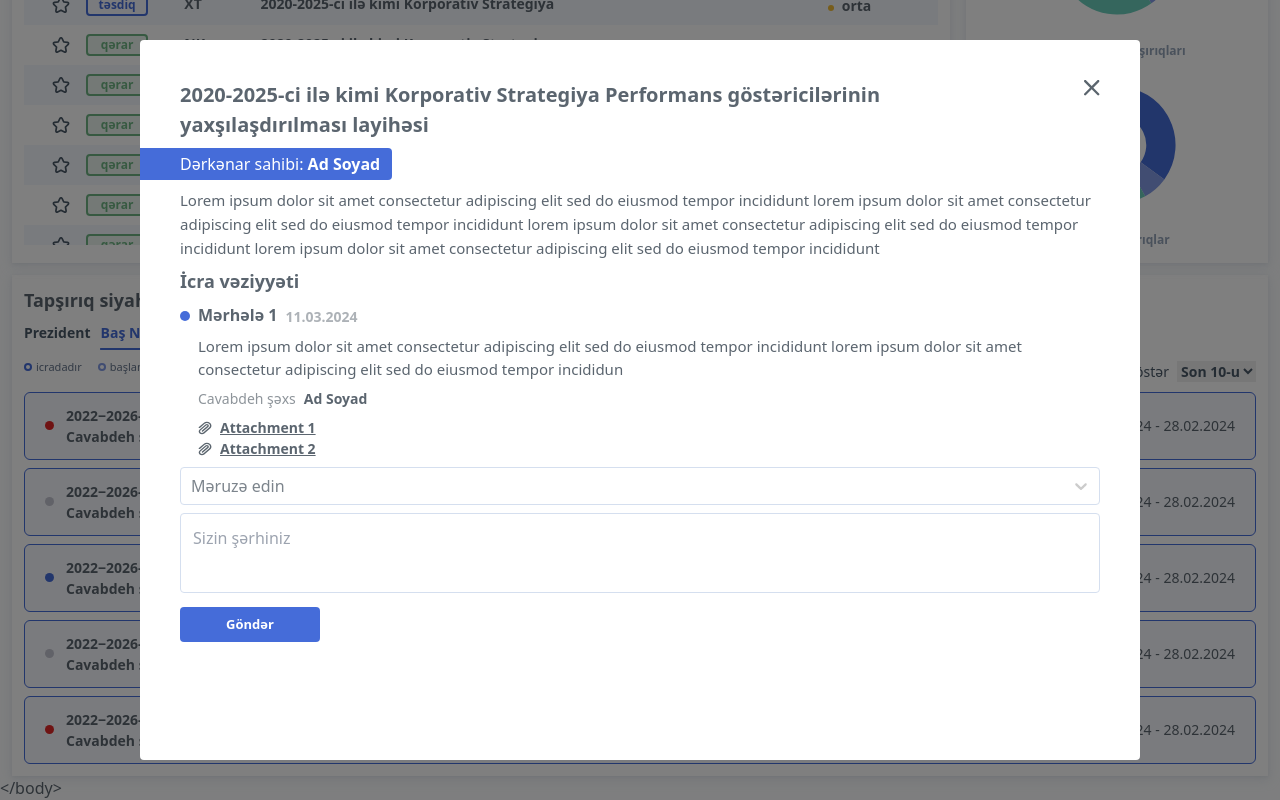
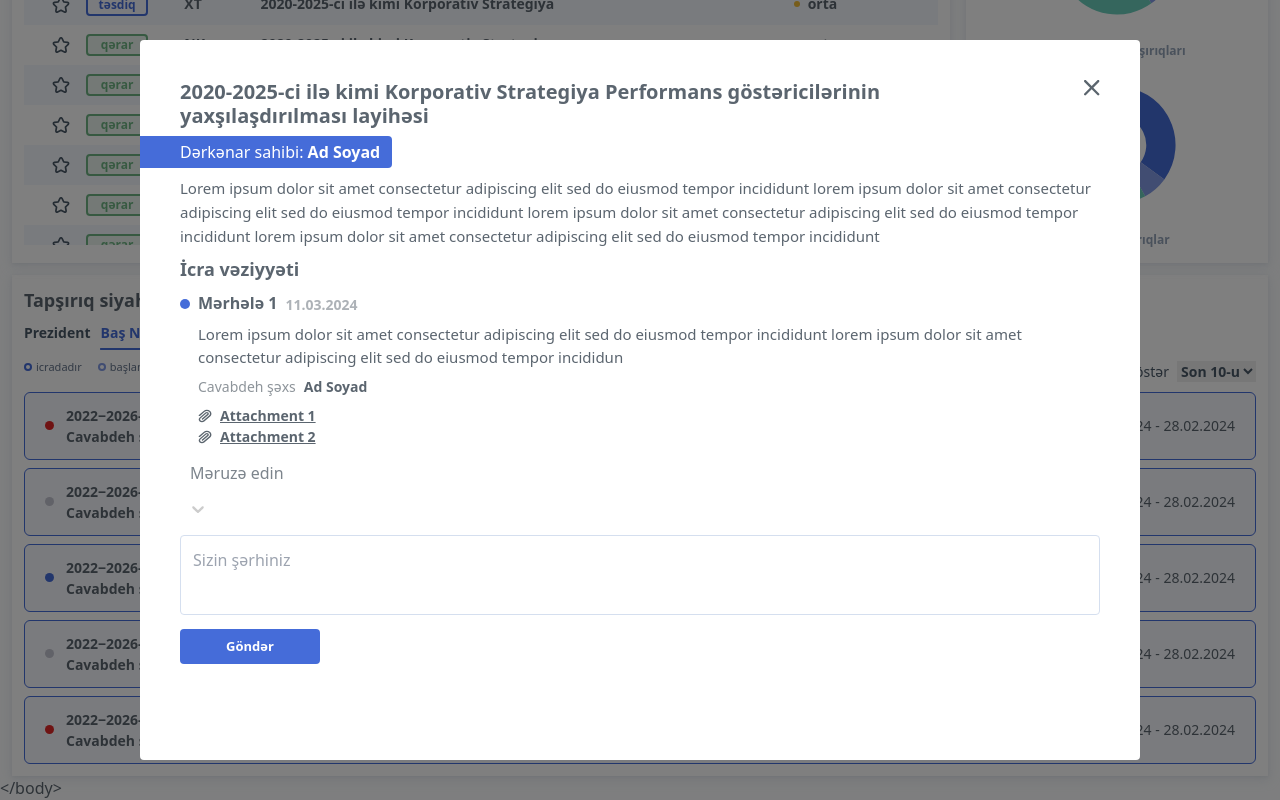
Before and after one commit to RahimliZakir/task-management-project-aih, a React (Vite) app: page / in a window 1280 px wide. Both pictures are taken after a click on the element 640 px from the left and 883 px from the top of the page. Shown: the part 458-1258 px from the top of the page. Built offline with nearby package versions, Linux system fonts and the light colour scheme.

Commit message:
DataSlicer & Horizontal Scrollbar Improved

```diff
--- a/src/assets/scss/_scrollbar.scss
+++ b/src/assets/scss/_scrollbar.scss
@@ -1,5 +1,6 @@
 ::-webkit-scrollbar {
-  @apply w-[5px];
+  @apply w-[5px] h-[5px];
+  //*Width is for the "vertical" and height is for the "horizontal" scrollbar.
 }
 
 ::-webkit-scrollbar-track {
--- a/src/components/layouts/Header/Index.tsx
+++ b/src/components/layouts/Header/Index.tsx
@@ -1,6 +1,7 @@
 import ReactSelect from "../../shared/ReactSelect/Index";
 
 import logo from "../../../assets/imgs/logo.png";
+import { CSSObjectWithLabel } from "react-select";
 
 const Header = () => {
   const reactSelectOptions = [
@@ -14,7 +15,8 @@ const Header = () => {
       border: "none",
       fontWeight: "600",
     }),
-    dropdownIndicator: () => ({
+    dropdownIndicator: (base: CSSObjectWithLabel) => ({
+      ...base,
       display: "none",
     }),
   };
@@ -36,6 +38,7 @@ const Header = () => {
                 options={reactSelectOptions}
                 styles={reactSelectStyles}
                 isSearchable={false}
+                className="cursor-pointer"
               />
               <div className="ml-4 bg-royal-blue rounded-full w-[32px] h-[32px]"></div>
             </div>
--- a/src/components/pages/SelectedTask/Index.tsx
+++ b/src/components/pages/SelectedTask/Index.tsx
@@ -1,4 +1,4 @@
-import { useState, useEffect } from "react";
+import { useState, useEffect, useRef } from "react";
 
 import Badge from "../../shared/Badge/Index";
 import ModalTask from "../../shared/ModalTask/Index";
@@ -12,7 +12,7 @@ import "./index.scss";
 
 const SelectedTask = () => {
   //* Cut the Data
-  const { data, setSelectedOption } = useDataSlicer(Data);
+  const { data, handleDataSlicer, setSelectedOption } = useDataSlicer(Data);
 
   //* Selected Tasks of Table
   const selectedTasksFromLocalStorage: number[] = JSON.parse(
@@ -44,6 +44,8 @@ const SelectedTask = () => {
   const isSelected = (id: number) => {
     return selectedTasks.includes(id);
   };
+
+  //* Fix Width Of Priorities
 
   //* Modal
   const [isModalOpen, setIsModalOpen] = useState<boolean>(false);
@@ -77,7 +79,11 @@ const SelectedTask = () => {
         <div className="flex justify-between">
           <h5 className="text-[18px] font-bold">Məsələlər</h5>
           <div className="flex items-center">
-            <button type="button" className="text-[14px] text-river-bed">
+            <button
+              onClick={handleDataSlicer}
+              type="button"
+              className="text-[14px] text-river-bed"
+            >
               Göstər
             </button>
             <select
@@ -92,7 +98,7 @@ const SelectedTask = () => {
         </div>
 
         <div className="overflow-x-auto">
-          <table className="w-[850px] overflow-x-auto md:w-full mt-2 selected-task-table">
+          <table className="w-[800px] md:w-full mt-2 selected-task-table">
             {/* Table Header */}
             <thead>
               <tr className="bg-gray-100 flex items-center">
@@ -138,8 +144,8 @@ const SelectedTask = () => {
                   <td className="selected-task-td w-7/12 font-semibold">
                     {item.subject}
                   </td>
-                  <td className="selected-task-td w-2/12 font-semibold flex items-center justify-center">
-                    <div className="w-1/2">
+                  <td className="selected-task-td w-2/12 font-semibold">
+                    <div className="flex items-center">
                       <span
                         className={`${getPriorityType(
                           item.priority.type
--- a/src/components/shared/ModalTask/Index.tsx
+++ b/src/components/shared/ModalTask/Index.tsx
@@ -8,6 +8,16 @@ import times from "../../../assets/svg/times.svg";
 import paperclip from "../../../assets/svg/paperclip.svg";
 
 const ModalTask = ({ isModalOpened, onCloseModal }: ModalTaskProps) => {
+  const modalHeading = useRef<HTMLHeadingElement>(null!);
+
+  useEffect(() => {
+    console.log(
+      window
+        .getComputedStyle(modalHeading.current)
+        .getPropertyValue("font-size")
+    );
+  }, []);
+
   //* Modal
   const modalRef = useRef<HTMLDivElement>(null!);
 
@@ -43,8 +53,7 @@ const ModalTask = ({ isModalOpened, onCloseModal }: ModalTaskProps) => {
   ];
 
   const reactSelectStyles = {
-    control: (base: CSSObjectWithLabel) => ({
-      ...base,
+    control: () => ({
       borderColor: "#D5DFEF",
     }),
     menuList: (base: CSSObjectWithLabel) => ({
@@ -71,9 +80,12 @@ const ModalTask = ({ isModalOpened, onCloseModal }: ModalTaskProps) => {
         className="fixed z-50 center-non-static w-[1000px] rounded-[4px] overflow-hidden"
       >
         <div className="p-10 bg-white h-[90vh] overflow-y-auto">
-          <div className="mb-2 flex items-start">
+          <div className="mb-2 flex">
             <div className="w-11/12">
-              <h2 className="font-bold text-[20px]">
+              <h2
+                ref={modalHeading}
+                className="font-bold text-[20px] leading-[24px]"
+              >
                 2020-2025-ci ilə kimi Korporativ Strategiya Performans
                 göstəricilərinin yaxşılaşdırılması layihəsi
               </h2>
--- a/src/hooks/useDataSlicer.ts
+++ b/src/hooks/useDataSlicer.ts
@@ -8,10 +8,10 @@ export const useDataSlicer = (Data: any[]) => {
     SelectOptionValues.All
   );
 
-  useEffect(() => {
+  const handleDataSlicer = () => {
     if (selectedOption == SelectOptionValues.All) setData(Data);
     else setData((prevState: any[]) => prevState.slice(-10));
-  }, [selectedOption]);
+  };
 
-  return { data, setSelectedOption };
+  return { data, handleDataSlicer, setSelectedOption };
 };
```
